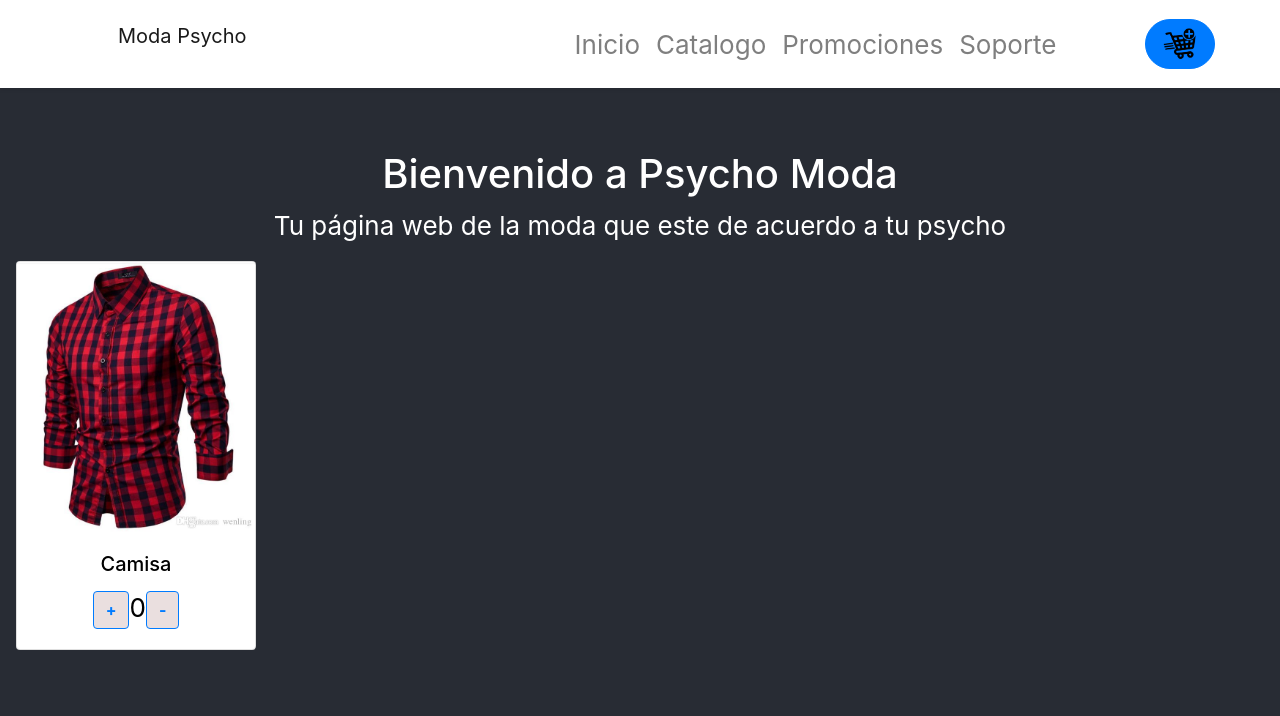
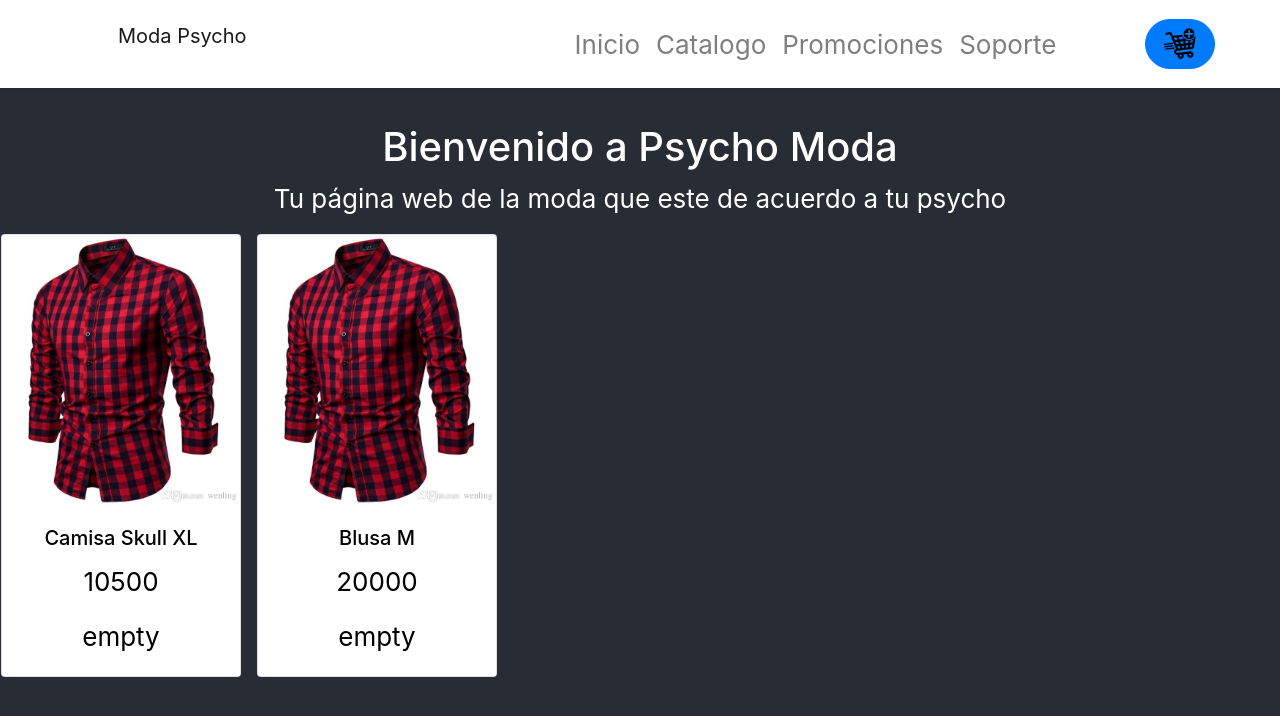
Before and after one commit to gabrielgalindor/RopaEcommerce, a React (Create React App) app: page / in a window 1280 px wide. Shown: the top 716 px of the page. Built offline with nearby package versions, Linux system fonts and the light colour scheme.

Commit message:
PsychoModa-Galindo

```diff
--- a/src/App.js
+++ b/src/App.js
@@ -1,3 +1,4 @@
+import { useState } from 'react';
 import logo from './logo.svg';
 import './App.css';
 import './components/NavBar.css'
@@ -7,20 +8,48 @@
 import {ItemListContainer} from './components/ItemListContainer/ItemListContainer.js'
 import './components/ItemCount/ItemCount.css'
 import {ItemCount} from './components/ItemCount/ItemCount.js'
+import { Item } from './components/Item/Item.js';
+import './components/Item/Item.css'
+
+
+const data = [
+  {id: 0, price: 10500, name: "Camisa Skull XL", img: './imgsproductos/producto0.jpg'},
+  {id: 1, price: 20000, name: "Blusa M", img: './imgsproductos/producto1.jpg'}
+]
 
 function App() {
+
+  const task = new Promise((resolve, reject) => {
+    setTimeout(() => {
+      resolve(data);
+    }, 500);
+  })
+
+  task.then(
+    (result) => {
+      setItem(data);
+    },
+    (err) => {
+
+    }
+
+  ).catch((err) => {}).finally(()=>{});
+
+  const [itemData, setItem] = useState(null);
+
   return (
     <div className="App">
       <header className="App-header">
         <NavBar>
           <CartWidget/>
         </NavBar>
-        <ItemListContainer greetings="Bienvenido a Psycho Moda"/>
-        <div className="container-fluid">
+        <ItemListContainer greetings="Bienvenido a Psycho Moda">
           <div className="row">
-              <ItemCount/>
-          </div>
-        </div>
+                {itemData && itemData.map(({name, price, img}) =>(
+                  <Item key={name} name={name} price={price} img={img}>  </Item>
+                ))}
+            </div>
+        </ItemListContainer>
       </header>
     </div>
   );
--- /dev/null
+++ b/src/components/Item/Item.css
@@ -0,0 +1,15 @@
+.card{
+    width: 15rem;
+    color: #000;
+    margin-left: 1rem;
+}
+
+.card .btn-primary{
+    background-color: #eadfdf;
+    color: #007bff;
+    font-weight: bold;
+}
+
+.inline-card p{
+    display: inline;
+}
--- a/src/components/Item/Item.js
+++ b/src/components/Item/Item.js
@@ -0,0 +1,23 @@
+import { useState } from 'react';
+
+
+
+
+export const Item = ({name, price, img}) =>{
+
+
+
+
+    return(
+        <div className="card">
+        <img className="card-img-top" src={img} />
+        <div className="card-body">
+            <h5 className="card-title">{name}</h5>
+            <p> {price} </p>
+            <div className="inline-card">
+                empty
+            </div>
+        </div>
+        </div>
+    )
+}
--- a/src/components/ItemListContainer/ItemListContainer.js
+++ b/src/components/ItemListContainer/ItemListContainer.js
@@ -1,8 +1,14 @@
 export const ItemListContainer = (props)=>{
     return(
-        <div>
+
+        <div className="container-fluid">
+
             <h1> {props.greetings} </h1>
             <p> Tu página web de la moda que este de acuerdo a tu psycho </p>
+
+            <div className="row">
+                {props.children}
+            </div>
         </div>
     )
 }
```
Also changed, not shown: public/imgsproductos/producto0.jpg (renamed from src/components/Item/imgsproductos/producto0.jpg), public/imgsproductos/producto1.jpg (renamed from src/components/Item/imgsproductos/producto1.jpg).
